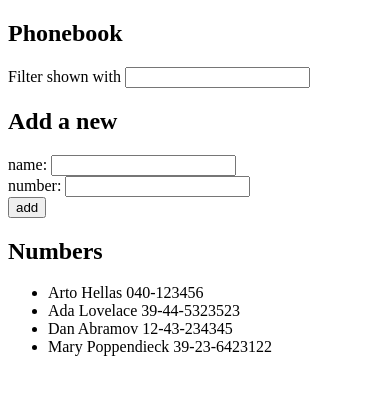
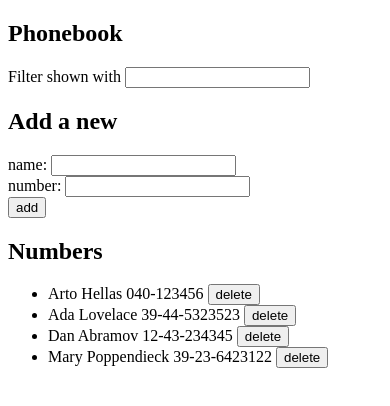
Before and after one commit to davidpacco/fullstackopen, a React (Vite) app in the folder part2/phonebook/: page / in a window 390 px wide. Shown: the top 406 px of the page. Built offline with nearby package versions, Linux system fonts and the light colour scheme; data requests are answered from the project's data file.

Commit message:
Add exercise 2.14 - phonebook step 9

```diff
--- a/part2/phonebook/src/App.jsx
+++ b/part2/phonebook/src/App.jsx
@@ -34,7 +34,6 @@ function App() {
     const personObject = {
       name: newName,
       number: number,
-      id: persons.length + 1
     }
 
     personService
@@ -44,6 +43,17 @@ function App() {
         setNewName('')
         setNumber('')
       })
+  }
+
+  const removePersonOf = id => {
+    const person = persons.find(person => person.id === id)
+    const isConfirmed = window.confirm(`Delete ${person.name}?`)
+
+    if (isConfirmed) {
+      personService
+        .remove(id)
+        .then(() => setPersons(persons.filter(person => person.id !== id)))
+    }
   }
 
   return (
@@ -58,7 +68,7 @@ function App() {
 
       <h2>Numbers</h2>
 
-      <Persons persons={filteredPersons} />
+      <Persons persons={filteredPersons} removePerson={removePersonOf} />
     </div>
   )
 }
--- a/part2/phonebook/src/components/Persons.jsx
+++ b/part2/phonebook/src/components/Persons.jsx
@@ -1,8 +1,10 @@
-export function Persons({ persons }) {
+export function Persons({ persons, removePerson }) {
   return (
     <ul>
       {persons.map(person =>
-        <li key={person.id}>{person.name} {person.number}</li>
+        <li key={person.id}>
+          {person.name} {person.number} <button onClick={() => removePerson(person.id)}>delete</button>
+        </li>
       )}
     </ul>
   )
--- a/part2/phonebook/src/services/persons.js
+++ b/part2/phonebook/src/services/persons.js
@@ -12,4 +12,8 @@ const create = personObject => {
   return request.then(res => res.data)
 }
 
-export default { getAll, create }
+const remove = id => {
+  return axios.delete(`${baseUrl}/${id}`)
+}
+
+export default { getAll, create, remove }
```
